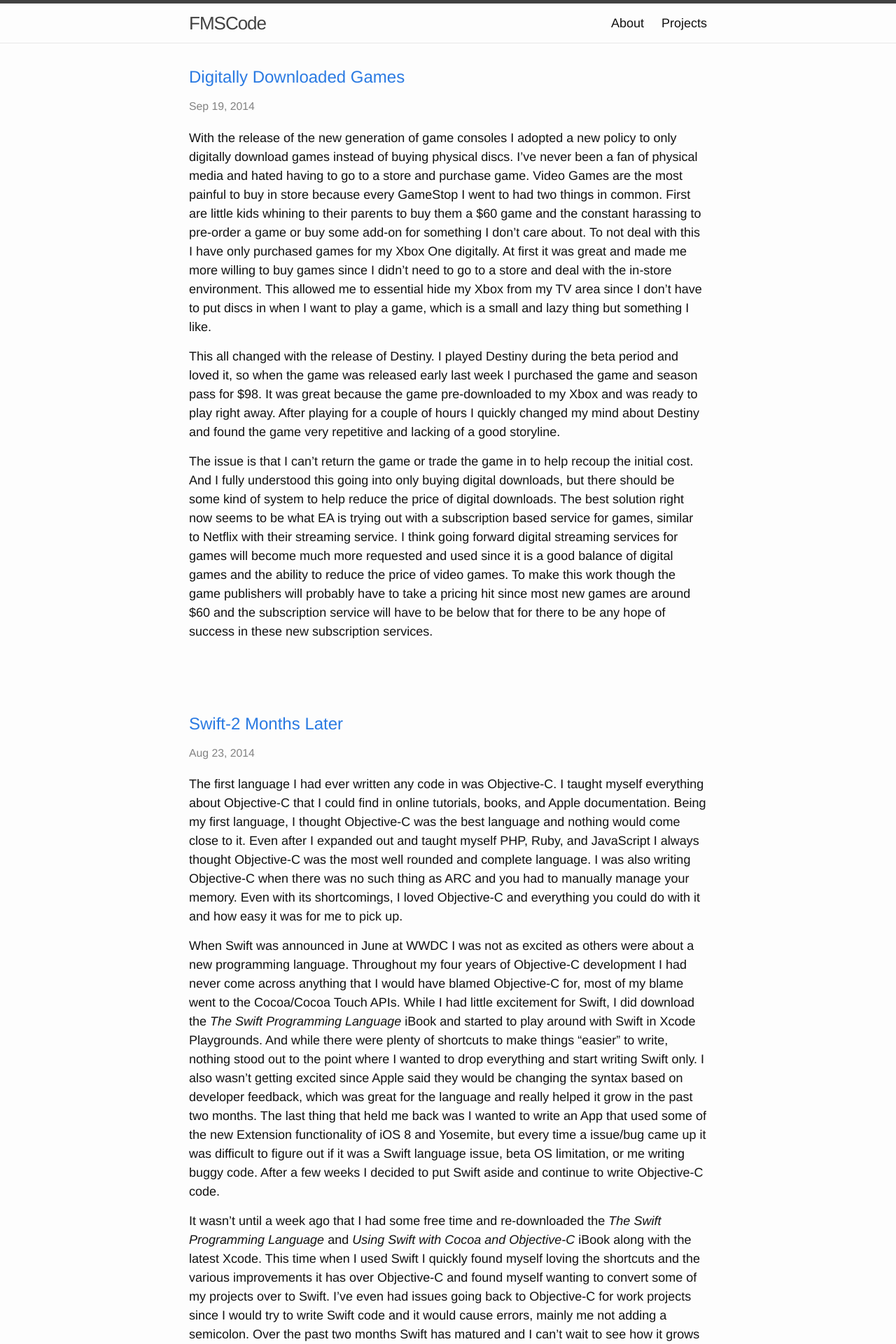
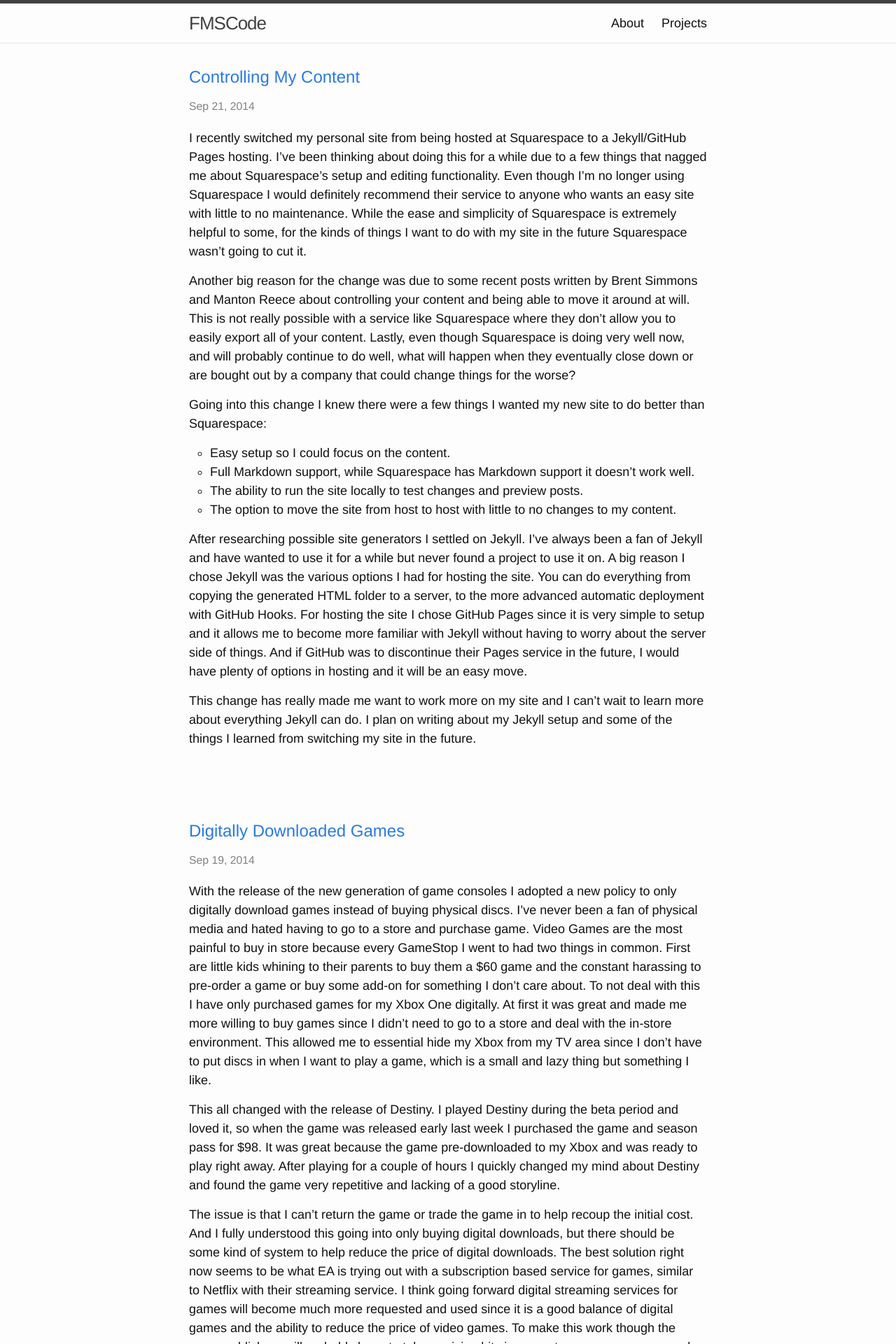
Before and after one commit to fmscode/fmscode.github.io, a Jekyll site: the page built from index.html, in a window 1280 px wide. Shown: the top 1920 px of the page at 70% size. Built offline with Jekyll 4.4.1, drawn with Linux system fonts in a browser that asks for light colours; the list of posts is cut into pages by our own code; some of the changed text lies outside the part shown.

Commit message:
New post and css fix for lists

```diff
--- /dev/null
+++ b/_posts/2014-09-21-Controlling-My-Content.md
@@ -0,0 +1,19 @@
+---
+layout: post
+title: Controlling My Content
+date: 2014-09-21 18:39:56
+---
+I recently switched my personal site from being hosted at Squarespace to a Jekyll/GitHub Pages hosting. I've been thinking about doing this for a while due to a few things that nagged me about Squarespace's setup and editing functionality. Even though I'm no longer using Squarespace I would definitely recommend their service to anyone who wants an easy site with little to no maintenance. While the ease and simplicity of Squarespace is extremely helpful to some, for the kinds of things I want to do with my site in the future Squarespace wasn't going to cut it.
+
+Another big reason for the change was due to some recent posts written by Brent Simmons and Manton Reece about controlling your content and being able to move it around at will. This is not really possible with a service like Squarespace where they don't allow you to easily export all of your content. Lastly, even though Squarespace is doing very well now, and will probably continue to do well, what will happen when they eventually close down or are bought out by a company that could change things for the worse?
+
+Going into this change I knew there were a few things I wanted my new site to do better than Squarespace:
+
+* Easy setup so I could focus on the content.
+* Full Markdown support, while Squarespace has Markdown support it doesn't work well.
+* The ability to run the site locally to test changes and preview posts.
+* The option to move the site from host to host with little to no changes to my content.
+
+After researching possible site generators I settled on Jekyll.  I've always been a fan of Jekyll and have wanted to use it for a while but never found a project to use it on. A big reason I chose Jekyll was the various options I had for hosting the site. You can do everything from copying the generated HTML folder to a server, to the more advanced automatic deployment with GitHub Hooks. For hosting the site I chose GitHub Pages since it is very simple to setup and it allows me to become more familiar with Jekyll without having to worry about the server side of things. And if GitHub was to discontinue their Pages service in the future, I would have plenty of options in hosting and it will be an easy move.
+
+This change has really made me want to work more on my site and I can't wait to learn more about everything Jekyll can do. I plan on writing about my Jekyll setup and some of the things I learned from switching my site in the future.
--- a/_sass/_base.scss
+++ b/_sass/_base.scss
@@ -70,7 +70,7 @@ ul, ol {
 li {
     > ul,
     > ol {
-         margin-bottom: 0;
+         margin-bottom: 15px;
     }
 }
 
```
Also changed, not shown: 3 other files.
